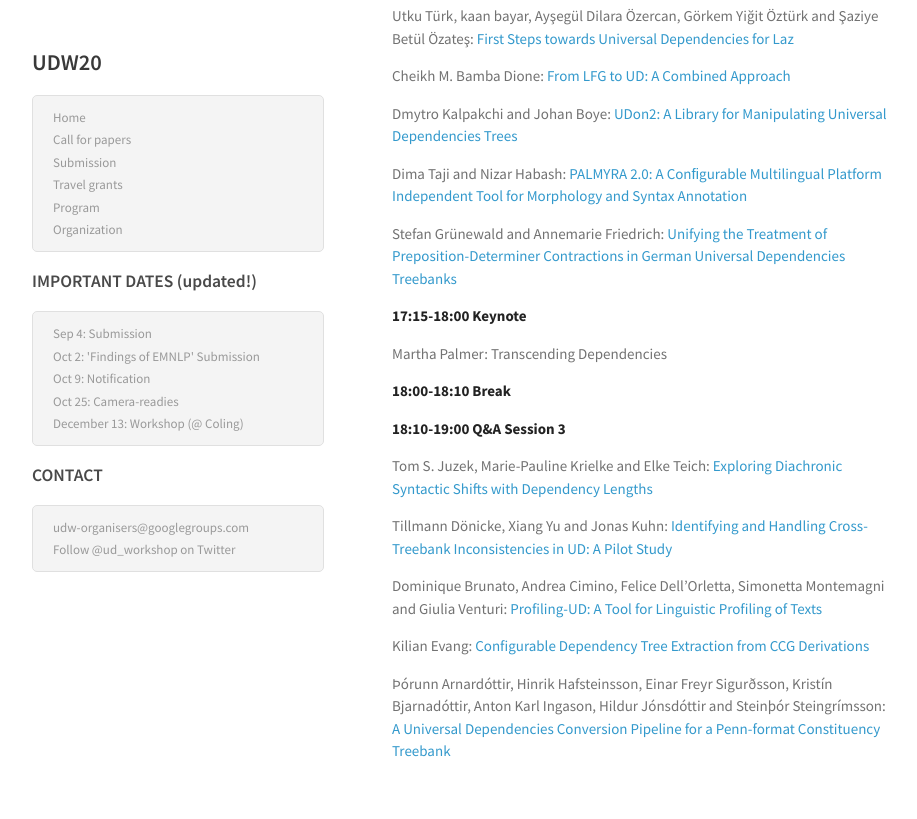
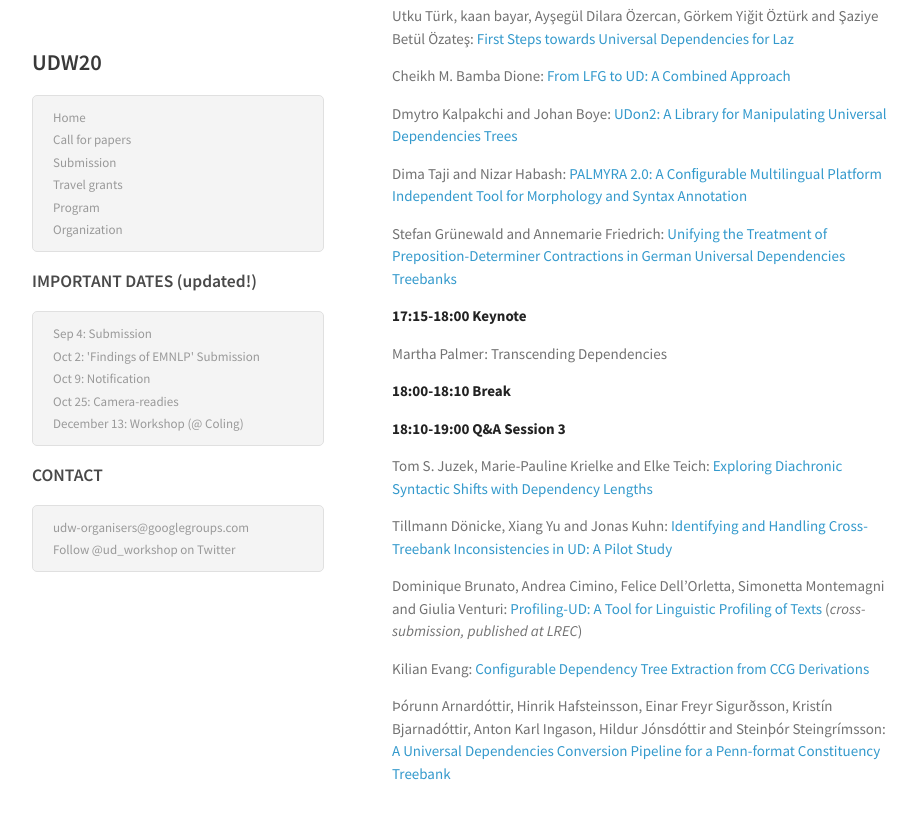
Before and after one commit to UniversalDependencies/udw21, a Jekyll site: the page built from program.md, in a window 1280 px wide and 900 px high, scrolled down 1123 px. Shown: the top 819 px of the window, without its empty margins (178-1095 px from the left). Built offline with Jekyll 4.4.1, drawn with Linux system fonts in a browser that asks for light colours.

Commit message:
add info about cross-submission

```diff
--- a/program.md
+++ b/program.md
@@ -66,7 +66,7 @@ Tom S. Juzek, Marie-Pauline Krielke and Elke Teich: [Exploring Diachronic Syntac
 
 Tillmann Dönicke, Xiang Yu and Jonas Kuhn: [Identifying and Handling Cross-Treebank Inconsistencies in UD: A Pilot Study](./papers/2020.udw2020-1.8.pdf)
 
-Dominique Brunato, Andrea Cimino, Felice Dell'Orletta, Simonetta Montemagni and Giulia Venturi: [Profiling-UD: A Tool for Linguistic Profiling of Texts](https://www.aclweb.org/anthology/2020.lrec-1.883.pdf)
+Dominique Brunato, Andrea Cimino, Felice Dell'Orletta, Simonetta Montemagni and Giulia Venturi: [Profiling-UD: A Tool for Linguistic Profiling of Texts](https://www.aclweb.org/anthology/2020.lrec-1.883.pdf) (_cross-submission, published at LREC_)
 
 Kilian Evang: [Configurable Dependency Tree Extraction from CCG Derivations](./papers/2020.udw2020-1.10.pdf)
 
```
